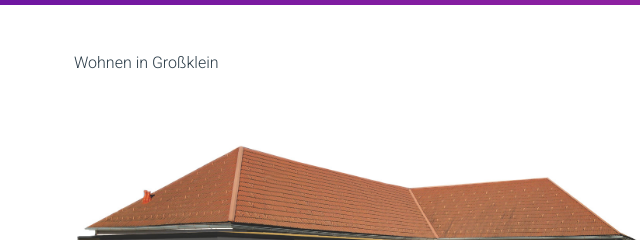
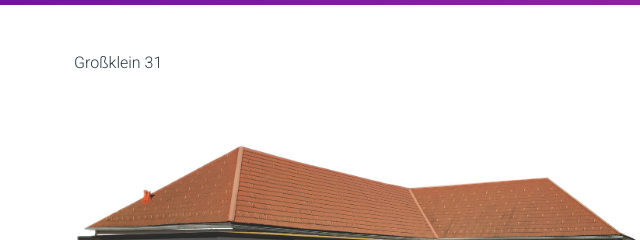
Before and after one commit to cheind/wohnen-in-grossklein, a plain HTML site: page index.html in a window 1280 px wide. Shown: the top 240 px of the page, 56-696 px from the left. Drawn offline with nearby package versions, Linux system fonts and the light colour scheme.

Commit message:
Renamed title

```diff
--- a/index.html
+++ b/index.html
@@ -37,7 +37,7 @@
               <span class="icon-bar"></span>
               <span class="icon-bar"></span>
             </button>
-            <a class="navbar-brand" href="/">Wohnen in Großklein</a>
+            <a class="navbar-brand" href="/">Großklein 31</a>
           </div>
 
           <div class="collapse navbar-collapse" id="global-nav">
```
